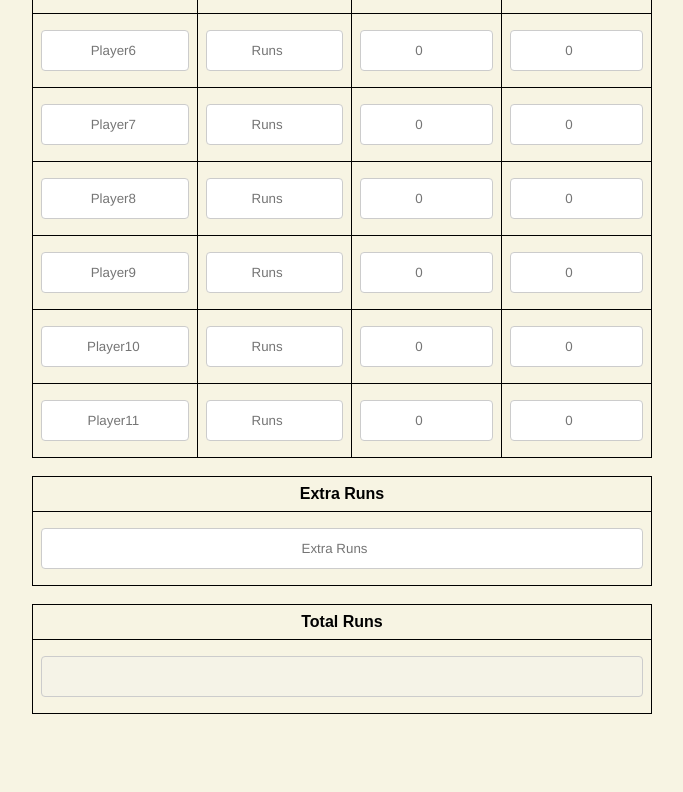
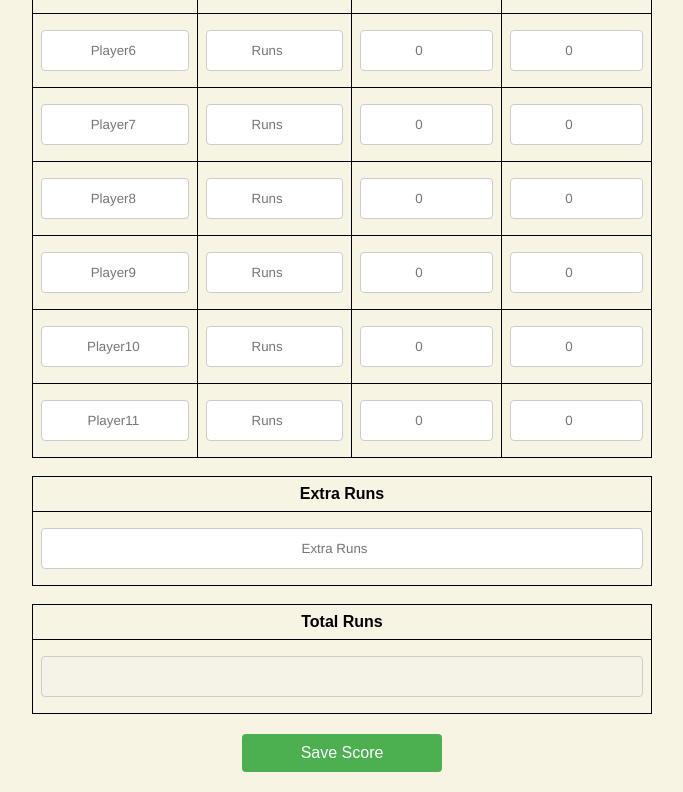
Before and after one commit to arshil121/01_CricketScoreUpdate, a plain HTML site: page index.html in a window 1280 px wide. Shown: the part 589-1381 px from the top of the page, without its empty margins (298-981 px from the left). Before the commit the page ends 1323 px from the top, so only its background shows below. Drawn offline with Linux system fonts and the light colour scheme.

Commit message:
files added

```diff
--- a/index.html
+++ b/index.html
@@ -4,6 +4,7 @@
     <meta charset="UTF-8" />
     <meta name="viewport" content="width=device-width, initial-scale=1.0" />
     <title>Cricket Score Update</title>
+    <script src="https://html2canvas.hertzen.com/dist/html2canvas.min.js"></script>
     <link rel="stylesheet" href="style.css" />
   </head>
   <body>
@@ -45,6 +46,7 @@
           <td><input type="text" id="totalRuns" disabled /></td>
         </tr>
       </table>
+      <button onclick="saveScore()">Save Score</button>
     </div>
     <script src="script.js"></script>
   </body>
--- a/script.js
+++ b/script.js
@@ -1,5 +1,5 @@
-document.addEventListener('DOMContentLoaded', function() {
-  const batsmanTable = document.getElementById('batsmanTable');
+document.addEventListener("DOMContentLoaded", function () {
+  const batsmanTable = document.getElementById("batsmanTable");
 
   for (let i = 1; i <= 11; i++) {
     const row = batsmanTable.insertRow(-1);
@@ -13,17 +13,44 @@ document.addEventListener('DOMContentLoaded', function() {
     cell4.innerHTML = `<input type="number" id="sixes${i}" placeholder="0">`;
   }
 
-  const extraRunsInput = document.getElementById('extraRuns');
-  const totalRunsInput = document.getElementById('totalRuns');
-  const runsInputs = Array.from({ length: 11 }, (_, i) => document.getElementById(`runs${i + 1}`));
+  const extraRunsInput = document.getElementById("extraRuns");
+  const totalRunsInput = document.getElementById("totalRuns");
+  const runsInputs = Array.from({ length: 11 }, (_, i) =>
+    document.getElementById(`runs${i + 1}`)
+  );
 
-  runsInputs.forEach(input => input.addEventListener('input', updateTotalRuns));
-  extraRunsInput.addEventListener('input', updateTotalRuns);
+  runsInputs.forEach((input) =>
+    input.addEventListener("input", updateTotalRuns)
+  );
+  extraRunsInput.addEventListener("input", updateTotalRuns);
 
   function updateTotalRuns() {
-      const runs = runsInputs.map(input => parseInt(input.value) || 0);
+    const runs = runsInputs.map((input) => parseInt(input.value) || 0);
     const extraRuns = parseInt(extraRunsInput.value) || 0;
     const totalRuns = runs.reduce((total, run) => total + run, 0) + extraRuns;
     totalRunsInput.value = totalRuns;
   }
 });
+
+function saveScore() {
+  const tableWidth = document.getElementById("batsmanTable").offsetWidth;
+  const extraRunsWidth = document.querySelector(
+    "table:nth-of-type(2)"
+  ).offsetWidth;
+  const totalRunsWidth = document.querySelector(
+    "table:nth-of-type(3)"
+  ).offsetWidth;
+  const maxWidth = Math.max(tableWidth, extraRunsWidth, totalRunsWidth);
+
+  html2canvas(document.body, {
+    scale: 4,
+    width: maxWidth,
+    windowWidth: maxWidth,
+    scrollX: 0,
+  }).then(function (canvas) {
+    var link = document.createElement("a");
+    link.download = "cricket_score.png";
+    link.href = canvas.toDataURL();
+    link.click();
+  });
+}
--- a/style.css
+++ b/style.css
@@ -62,6 +62,23 @@ input[type=text], input[type=number] {
   font-family: 'Franklin Gothic Medium', 'Arial Narrow', Arial, sans-serif;
 }
 
+button {
+  display: block;
+  width: 200px;
+  padding: 10px;
+  margin: 20px auto;
+  background-color: #4CAF50;
+  color: white;
+  border: none;
+  border-radius: 4px;
+  cursor: pointer;
+  font-size: 16px;
+}
+
+button:hover {
+  background-color: #45a049;
+}
+
 @media only screen and (max-width: 600px) {
   table {
       width: 100%;
```
Lines whose indentation alone changed are shown as unchanged.
